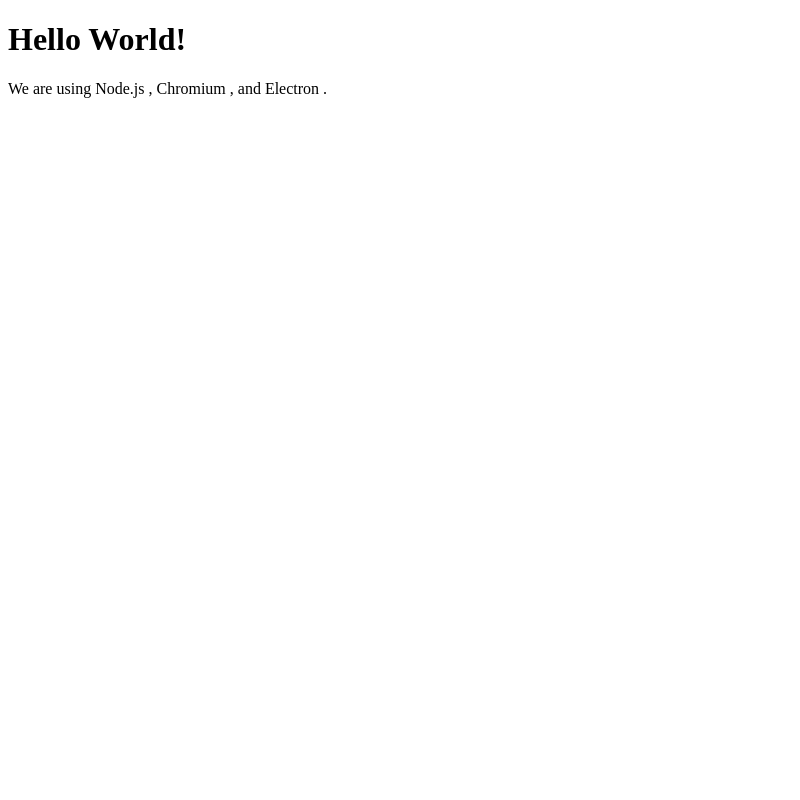
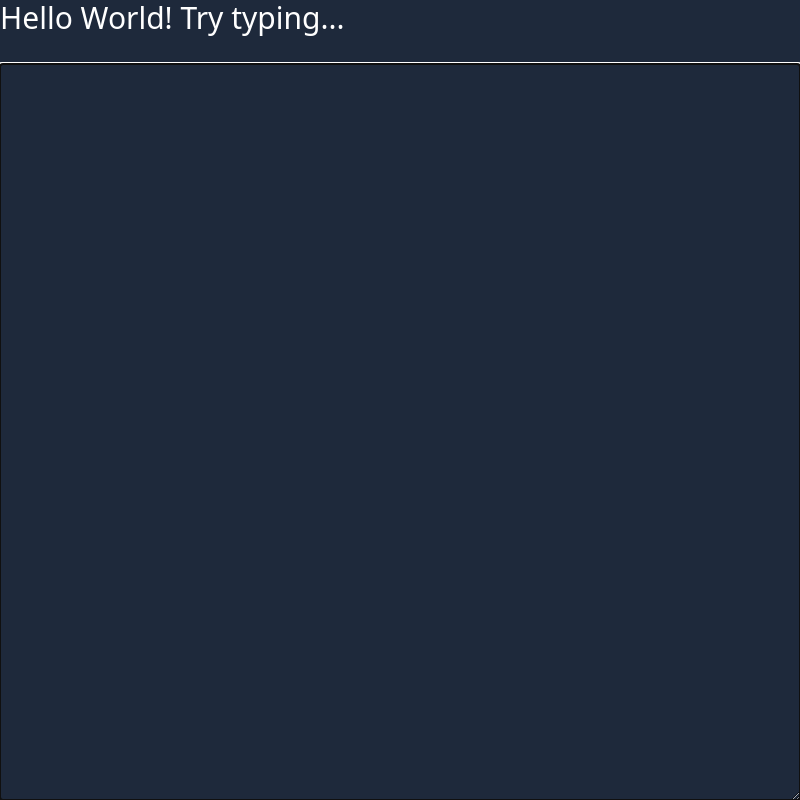
Before and after one commit to caseycrocamo/jello, an Electron app: page index.html in a window 800 px wide. Drawn offline with Linux system fonts and the light colour scheme.

Commit message:
add tailwind add textbox add happy

```diff
--- a/index.html
+++ b/index.html
@@ -1,15 +1,16 @@
 <!DOCTYPE html>
-<html>
+<html class="dark">
   <head>
     <meta charset="UTF-8">
     <!-- https://developer.mozilla.org/en-US/docs/Web/HTTP/CSP -->
     <meta http-equiv="Content-Security-Policy" content="default-src 'self'; script-src 'self'">
-    <title>Hello World!</title>
+    <title>Jello Notepad</title>
+    <link href="./output.css" rel="stylesheet">
   </head>
   <body>
-    <h1>Hello World!</h1>
-    We are using Node.js <span id="node-version"></span>,
-    Chromium <span id="chrome-version"></span>,
-    and Electron <span id="electron-version"></span>.
+    <div class="h-screen dark:bg-slate-800 flex flex-col">
+      <h1 class="text-3xl dark:text-white h-16 w-full">Hello World! Try typing...</h1>
+      <textarea class="dark:bg-slate-800 dark:text-white w-full flex-grow" autofocus></textarea>
+    </div>
   </body>
 </html>
--- /dev/null
+++ b/main.css
@@ -0,0 +1,3 @@
+@tailwind base;
+@tailwind components;
+@tailwind utilities;
--- a/package.json
+++ b/package.json
@@ -4,11 +4,13 @@
   "description": "note taking + task board in vim",
   "main": "main.js",
   "scripts": {
-    "start": "electron ."
+    "start": "npx tailwindcss -i ./main.css -o ./output.css && electron .",
+    "tailwind": "npx tailwindcss -i ./main.css -o ./output.css --watch"
   },
   "author": "abi smith & casey crocamo",
   "license": "ISC",
   "devDependencies": {
-    "electron": "^29.1.6"
+    "electron": "^29.1.6",
+    "tailwindcss": "^3.4.3"
   }
 }
--- /dev/null
+++ b/tailwind.config.js
@@ -0,0 +1,9 @@
+/** @type {import('tailwindcss').Config} */
+module.exports = {
+  darkMode: 'selector',
+  content: ['./*.{html,js}'],
+  theme: {
+    extend: {},
+  },
+  plugins: [],
+}
```
Also changed, not shown: output.css (added), 1 other file.
